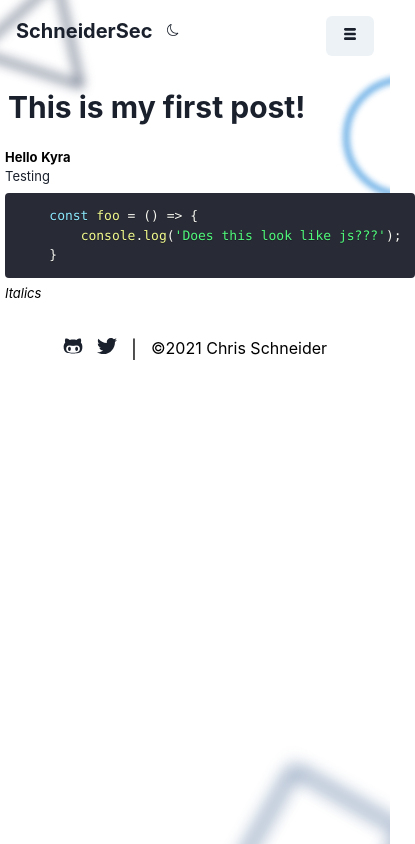
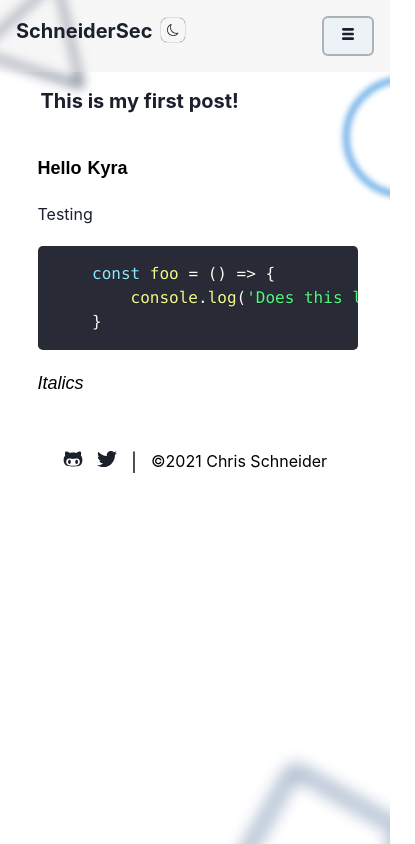
Before and after one commit to SchneiderSec/chakrablog, a Next.js app: page /posts/interestingThing in a window 390 px wide. Shown: the whole page, 415 px wide, since content can reach past the window. Built offline with nearby package versions, Linux system fonts and the light colour scheme.

Commit message:
New Post and some changes

```diff
--- /dev/null
+++ b/components/Articles/PostImage.js
@@ -0,0 +1,25 @@
+import { Box, chakra, Image, useColorModeValue } from '@chakra-ui/react'
+
+const PostImage = ({ src, alt }) => {
+    useColorModeValue
+    return (
+    <Box>
+      <chakra.figure
+        marginTop={5}
+        marginBottom={5}
+        display="inline-block"
+      >
+        <Image src={src} />
+        <chakra.figcaption
+          fontSize={15}
+          color={useColorModeValue("gray.700", "gray.400")}
+          textAlign="center"
+        >
+          {alt}
+        </chakra.figcaption>
+      </chakra.figure>
+      </Box>
+    )
+  }
+
+export default PostImage;
--- /dev/null
+++ b/components/Articles/index.js
@@ -0,0 +1,4 @@
+import PostCard from './PostCard';
+import PostImage from './PostImage';
+
+export { PostCard, PostImage }
--- a/components/DarkModeSwitch.js
+++ b/components/DarkModeSwitch.js
@@ -1,4 +1,4 @@
-import { useColorMode, IconButton, Icon } from '@chakra-ui/react';
+import { useColorMode, IconButton, Icon, useColorModeValue } from '@chakra-ui/react';
 import { FaSun } from 'react-icons/fa'
 import { BsMoon } from 'react-icons/bs'
 
@@ -9,6 +9,7 @@ const DarkModeSwitch = ({ ...rest}) => {
         <IconButton
             aria-label="Toggle Dark Mode"
             icon={colorMode === 'dark' ? <Icon as={FaSun} /> : <Icon as={BsMoon} />}
+            boxShadow={useColorModeValue('0px 0px 1px black', '0px 0px 1px white')}
             onClick={toggleColorMode}
             _focus={{ boxShadow: colorMode === 'light' ? '0px 0px 3px black' : '0px 0px 3px white'}}
             _hover={{
--- a/components/Disclosures/cves.json
+++ b/components/Disclosures/cves.json
@@ -42,5 +42,10 @@
     "title":"Reflected Cross-Site Scripting",
     "cve": "CVE-2021-1407",
     "vendor":"Cisco"
+},
+{
+    "title": "Authenticated Remote Code Execution - Pi-Hole",
+    "cve": "CVE-2021-32706",
+    "vendor": "Pi-Hole"
 }
 ]
--- a/components/Navbar/DeskNavbar.js
+++ b/components/Navbar/DeskNavbar.js
@@ -20,7 +20,7 @@ const DeskNavbar = () => {
             display={["none", "flex", "flex", "flex"]}
             maxWidth={['100%', '100%', '100%', '968px']}
         >
-                <Box mx="auto">
+                <Box mx="auto" >
                     <Box d="flex">
                     <NavLink label="SchneiderSec" to="/" fontSize="xl" as="h3" />
                         <Box ml="2" display={['block', 'block', 'block', 'block']} align="center">
--- a/components/Navbar/MobileNav.js
+++ b/components/Navbar/MobileNav.js
@@ -1,4 +1,4 @@
-import { Flex, Stack, Menu, Box, Text, MenuList, MenuItem, MenuButton, Button, Icon, Spacer  } from "@chakra-ui/react"
+import { Flex, Stack, Menu, Box, Text, MenuList, MenuItem, MenuButton, Button, Icon, Spacer, useColorModeValue  } from "@chakra-ui/react"
 import DarkModeSwitch from "../DarkModeSwitch"
 import NavLink from "../NavLink"
 import { TiThMenu, TiThMenuOutline } from 'react-icons/ti'
@@ -27,6 +27,7 @@ const MobileNav = () => {
             p={4}
             display={["flex", "none", "none", "none"]}
             maxWidth='100%'
+            backgroundColor={useColorModeValue("rgba(230, 230, 230, 0.304)", "rgba(133, 133, 133, 0.204)")}
         >
                 <Box>
                     <Box d="flex">
@@ -38,7 +39,7 @@ const MobileNav = () => {
                 </Box>
                 <Box>
                     <Menu onOpen={() => setMenuOpen(true)} onClose={() => setMenuOpen(false)} >
-                        <MenuButton as={Button} _focus={{ outline: 'none' }}>
+                        <MenuButton as={Button} _focus={{ outline: 'none' }} border={useColorModeValue("2px solid rgba(83, 83, 83, 0.404)", "2px solid rgba(193, 193, 193, 0.404)")}>
                             <Icon as={menuOpen ? TiThMenuOutline : TiThMenu} />
                         </MenuButton>
                         <MenuList>
--- a/components/layouts/CodeBlock.js
+++ b/components/layouts/CodeBlock.js
@@ -1,13 +1,62 @@
-import { useColorMode } from "@chakra-ui/react";
-import { Prism } from "react-syntax-highlighter";
+import { Box, useColorMode } from "@chakra-ui/react";
+import SyntaxHighlighter, { Prism } from "react-syntax-highlighter";
 import { dracula } from 'react-syntax-highlighter/dist/cjs/styles/prism';
 
 
-export default function CodeBlock({ language, value }){
-    const { colorMode } = useColorMode();
-    return(
-        <Prism language={language} style={colorMode === 'dark' ? dracula : dracula}>
-            {value}
-        </Prism>
+const FileName = ({ name }) => {
+    return (
+        <Box
+            borderRight="1px solid black"
+            borderLeft="1px solid black"
+            borderRadius="3px"
+            borderBottom="0px"
+            align="center"
+            width={["fit-content", "fit-content", "50%", "50%"]}
+            padding="2px 15px 2px 15px"
+            transform="auto"
+            translateY="2.5"
+            translateX="0.3"
+            backgroundColor="gray.600"
+            color="white"
+        >
+            {name}
+        </Box>
     )
 }
+
+export default function CodeBlock({ language, value, node, ...rest }){
+    const { colorMode } = useColorMode();
+    let highlightedLines = []
+
+    value.split('\r\n').forEach( (item, index) => {
+        if (item.startsWith("**")) {
+            value = value.replace("**", "  ")
+            highlightedLines.push(index + 1)
+        }
+    })
+
+    return(
+        <Box
+            marginBottom={5}
+            marginTop={5}
+        >
+            {node.meta && <FileName name={node.meta}/>}
+            <Prism
+                language={language}
+                style={colorMode === 'dark' ? dracula : dracula}
+                wrapLines={true}
+                showLineNumbers={true}
+                lineNumberStyle={{ display: 'none' }}
+                lineProps={ (lineNumber) => {
+                    let style = {};
+                    if (highlightedLines.includes(lineNumber)){
+                        style.backgroundColor = "rgba(251, 255, 0, 0.404)";
+                    }
+                    return { style }
+                }}
+            >
+                {value}
+            </Prism>
+        </Box>
+    )
+}
--- a/components/layouts/PageLayout.js
+++ b/components/layouts/PageLayout.js
@@ -2,7 +2,6 @@ import { Heading, Text, Flex, Stack, useColorMode } from '@chakra-ui/react';
 import TextContent from '../../layouts/TextContent';
 
 export default function PageLayout({heading, children, ...rest}){
-  const { colorMode } = useColorMode()
     return(
         <Stack
         as="main"
@@ -11,12 +10,12 @@ export default function PageLayout({heading, children, ...rest}){
       >
         <Flex
           flexDirection="column"
-          maxWidth="lg"
+          maxW={['lg', '2xl', '2xl', '2xl']}
           mx="auto"
         >
           <Heading
             as="h1"
-            fontSize={['30px', '30px', '30px', '30px']}
+            fontSize={['20px', '30px', '30px', '30px']}
             mb="5"
             ml="2"
           >
--- a/pages/articles.js
+++ b/pages/articles.js
@@ -43,8 +43,10 @@ export default function Articles({ posts }) {
     ))
   return (
     <>
-      <PageLayout heading="Articles" >
-        <div style={{ marginLeft: '5px' }}>
+      <PageLayout heading="Articles">
+        <div
+          style={{ marginLeft: '5px' }}
+        >
             {cards}
         </div>
       </PageLayout>
--- a/pages/posts/[slug].js
+++ b/pages/posts/[slug].js
@@ -2,8 +2,8 @@ import { getPosts, getPostData } from '../../lib/posts';
 import Markdown from 'react-markdown'
 import PageLayout from '../../components/layouts/PageLayout';
 import CodeBlock from '../../components/layouts/CodeBlock';
-import TextContent from '../../layouts/TextContent';
 import classes from '../../styles/Markdown.module.css'
+import { PostImage } from '../../components/Articles';
 
 export async function getStaticPaths(){
   const slugs = await getPosts();
@@ -31,11 +31,14 @@ export const getStaticProps = async ({ params }) => {
 export default function Post({ slug, meta, content }){
     return(
         <PageLayout heading={meta.title}>
-          <div style={{ marginLeft: '5px' }}>
+          <div
+            style={{ marginLeft: '5px' }}
+
+          >
               {<Markdown
                 escapeHtml={true}
                 source={content}
-                renderers={{ code: CodeBlock }}
+                renderers={{ code: CodeBlock, image: PostImage }}
                 className={ classes.testCodeBlock }
               />}
           </div>
--- a/styles/Markdown.module.css
+++ b/styles/Markdown.module.css
@@ -1,5 +1,24 @@
 @media only screen and (max-width: 700px){
     .testCodeBlock{
-        font-size: small;
+        max-width: 20em;
+    }
+    .testCodeBlock p{
+        font-size: large;
+        font-weight: 400;
+        margin-top: 20px;
+        margin-bottom: 20px;
+        font-family: Arial, Helvetica, sans-serif;
     }
 }
+.testCodeBlock h2{
+    font-size: 22px;
+    margin: 10px;
+    font-weight: bolder;
+}
+
+.testCodeBlock p{
+        word-wrap: break-word;
+        word-spacing: 1px;
+        margin-top: 20px;
+        margin-bottom: 20px;
+}
```
Also changed, not shown: content/pi-hole-rce-the-full-shell-puzzle/index.md (added, +146 -0 lines), public/pictures/pi-hole/8561fb92ceb64cfebb891f81d1b5fb03.png (added), public/pictures/pi-hole/c55dd2f180e64392b17383bd94ec1f53.png (added).
